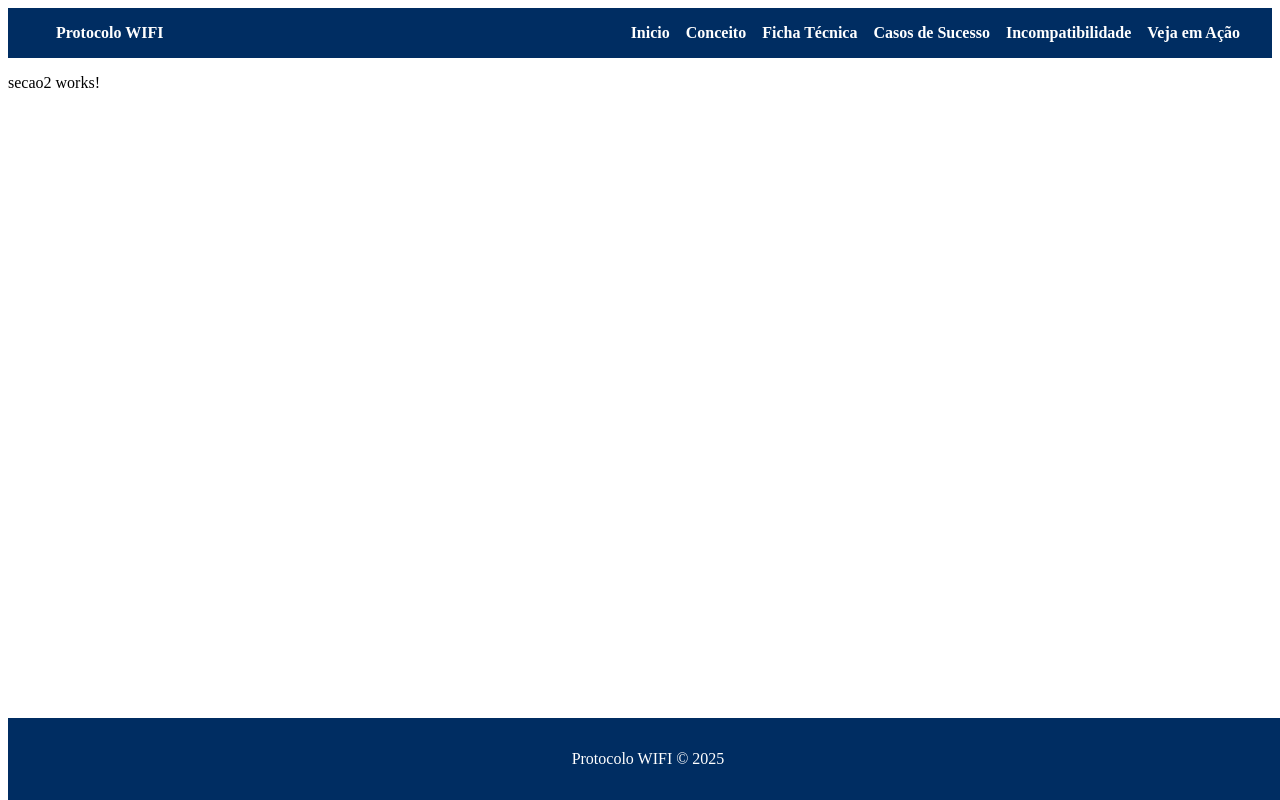
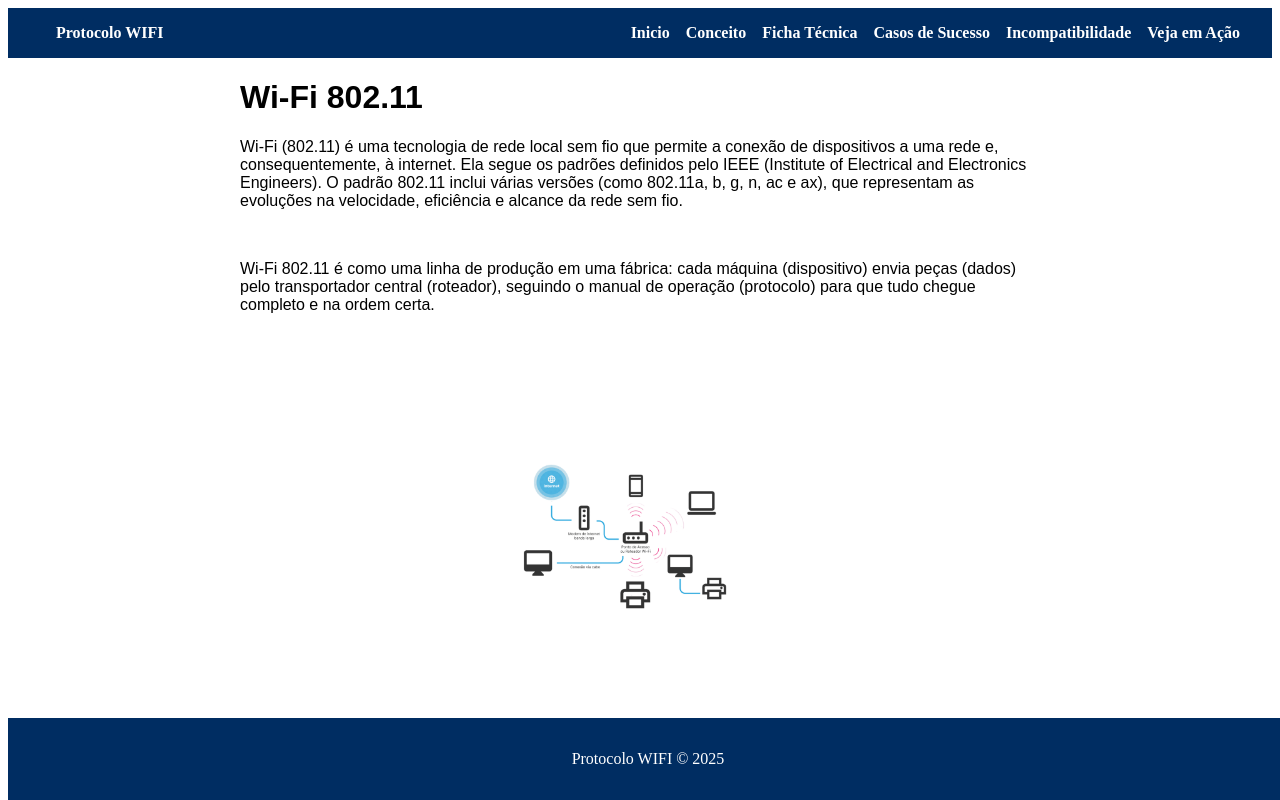
Before and after one commit to ju130-star/Protocolo_WiFi, an Angular app in the folder protocolo-wifi/: page /secao2 in a window 1280 px wide. Built offline with nearby package versions, Linux system fonts and the light colour scheme.

Commit message:
Eduardo-25/09/2025

```diff
--- a/protocolo-wifi/angular.json
+++ b/protocolo-wifi/angular.json
@@ -100,5 +100,8 @@
         }
       }
     }
+  },
+  "cli": {
+    "analytics": "5a3a6e11-2ae7-4c6a-ad84-568758a1fd72"
   }
 }
--- a/protocolo-wifi/src/app/pages/secao2/secao2.component.html
+++ b/protocolo-wifi/src/app/pages/secao2/secao2.component.html
@@ -1 +1,25 @@
-<p>secao2 works!</p>
+<div style="max-width: 800px; margin: auto; font-family: Arial, sans-serif;">
+  <h1>Wi-Fi 802.11</h1>
+
+  <p>
+    Wi-Fi (802.11) é uma tecnologia de rede local sem fio que permite a conexão de dispositivos a uma rede e, consequentemente, à internet.
+    Ela segue os padrões definidos pelo IEEE (Institute of Electrical and Electronics Engineers). O padrão 802.11 inclui várias versões (como 802.11a, b, g, n, ac e ax), que representam as evoluções na velocidade, eficiência e alcance da rede sem fio.
+  </p>
+
+  <br>
+
+  <p>
+    Wi-Fi 802.11 é como uma linha de produção em uma fábrica: cada máquina (dispositivo) envia peças (dados) pelo transportador central (roteador), seguindo o manual de operação (protocolo) para que tudo chegue completo e na ordem certa.
+  </p>
+
+  <br>
+
+  <!-- Inserindo a imagem -->
+  <img src="assets/wifi-diagrama.png"
+       alt="Diagrama Wi-Fi 802.11"
+       style="width: 100%; max-width: 600px; display: block; margin: 20px auto;">
+
+  <p style="text-align: center; font-style: italic;">
+    Diagrama mostrando a comunicação dos dispositivos com o roteador e a internet
+  </p>
+</div>
```
Also changed, not shown: protocolo-wifi/src/assets/wifi-diagrama.png (added).
